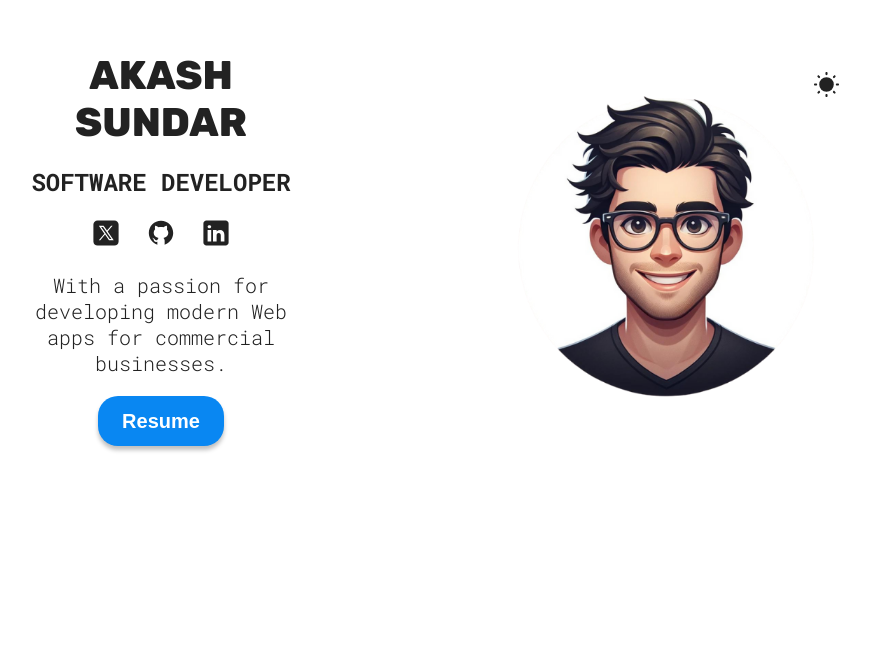
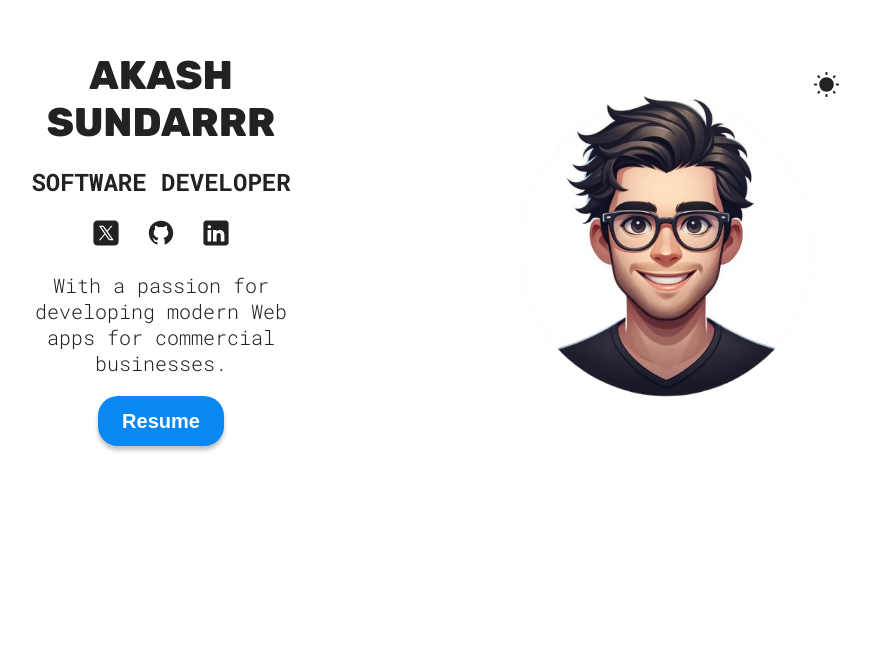
Before and after one commit to akashsundarr/personal-portfolio, a React (Vite) app: page / in a window 1280 px wide. Shown: the part 151-800 px from the top of the page, without its empty margins (212-1082 px from the left). Built offline with nearby package versions, Linux system fonts and the light colour scheme.

Commit message:
Update Hero.jsx

```diff
--- a/src/sections/Hero/Hero.jsx
+++ b/src/sections/Hero/Hero.jsx
@@ -38,7 +38,7 @@ function Hero() {
         <h1>
           Akash
           <br />
-          Sundar
+          Sundarrr
         </h1>
         <h2>Software Developer</h2>
         <span>
```
